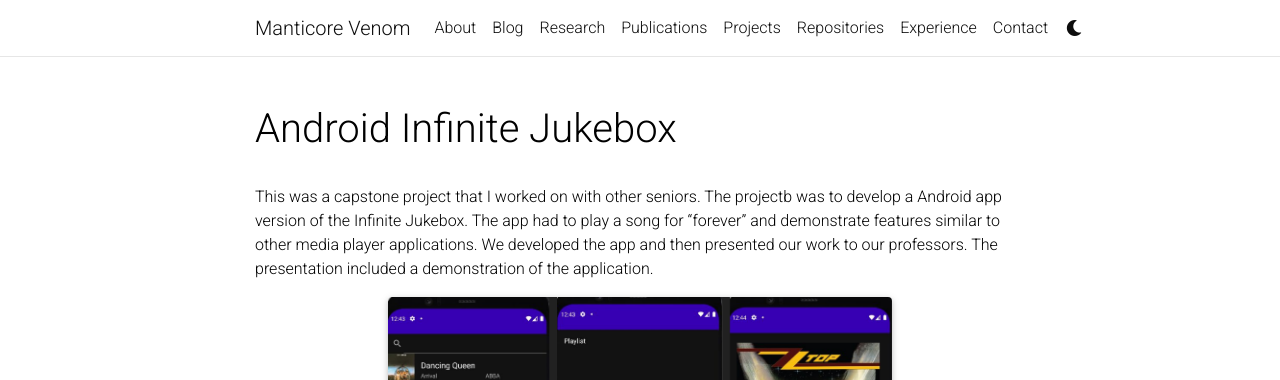
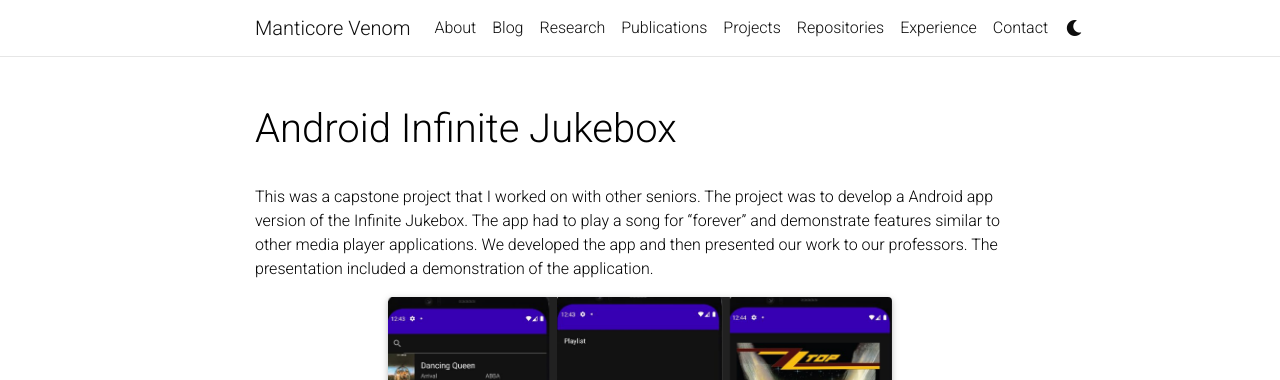
Before and after one commit to consulthunter/consulthunter.github.io, a Jekyll site: the page built from _projects/5_project.md, in a window 1280 px wide. Shown: the top 380 px of the page. Built offline with Jekyll 4.4.1, drawn with Linux system fonts in a browser that asks for light colours; full-size pictures stand in for the smaller copies a plugin makes; comment, search, counter and statistics services are not loaded; a style sheet for code colours, icons or effects is not loaded.

Commit message:
fixing more typos

```diff
--- a/_projects/5_project.md
+++ b/_projects/5_project.md
@@ -7,7 +7,7 @@ importance: 3
 category: school
 ---
 
-This was a capstone project that I worked on with other seniors. The projectb was to develop a Android app version of the Infinite Jukebox. The app had to play a song for "forever" and demonstrate features similar to other media player applications. We developed the app and then presented our work to our professors. The presentation included a demonstration of the application.
+This was a capstone project that I worked on with other seniors. The project was to develop a Android app version of the Infinite Jukebox. The app had to play a song for "forever" and demonstrate features similar to other media player applications. We developed the app and then presented our work to our professors. The presentation included a demonstration of the application.
 
 <div class="row justify-content-center">
     <div class="col-sm-8 mt-3 mt-md-0">
```
Also changed, not shown: _pages/research.md (+1 -1 lines).
